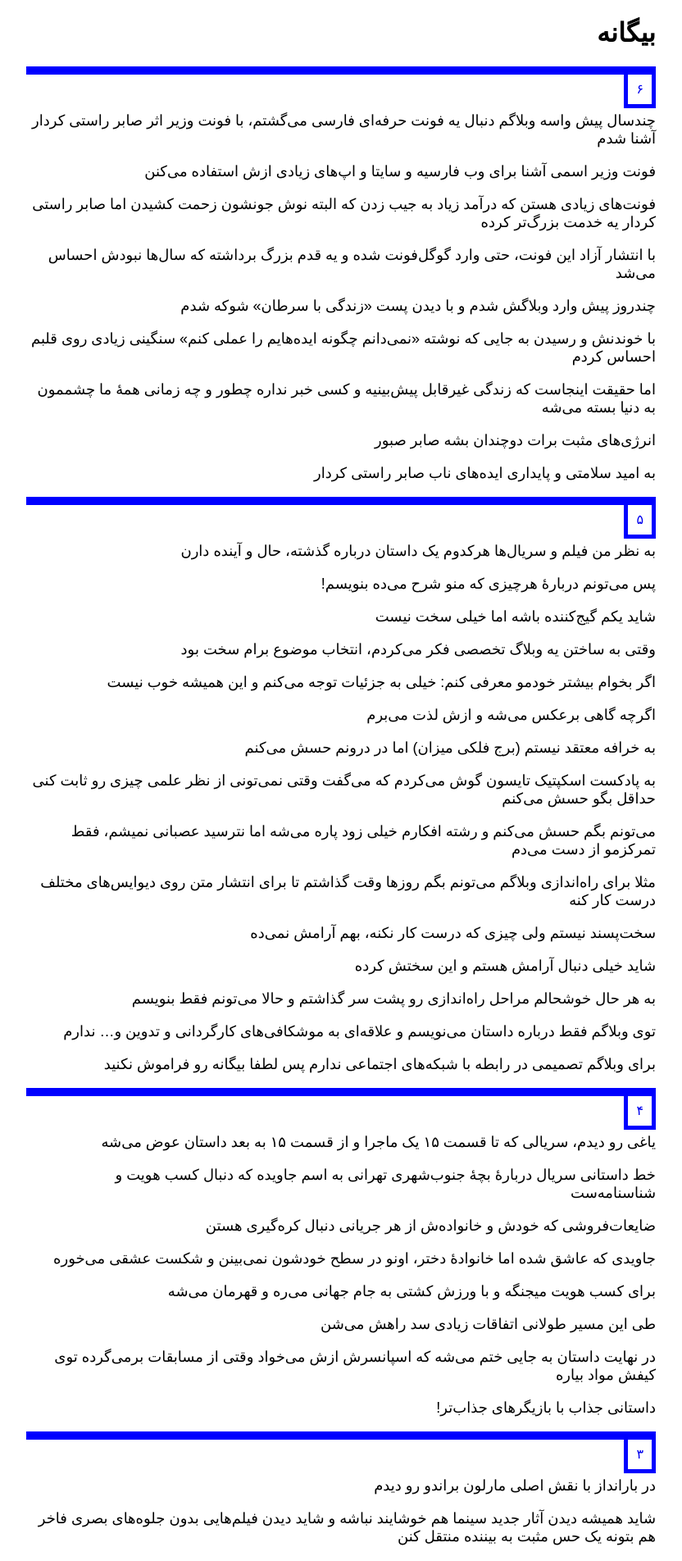
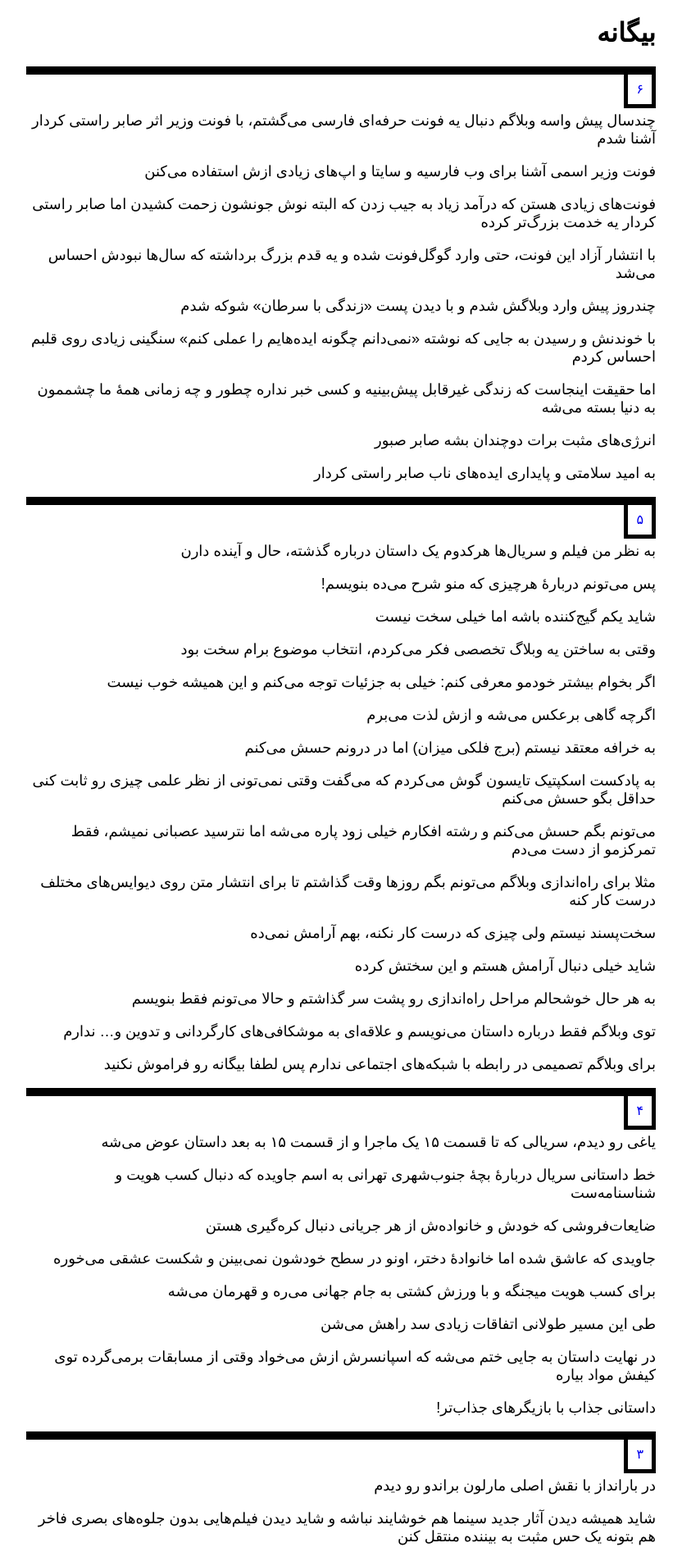
Before and after one commit to darkblog/darkblog.github.io, a Jekyll site: the page built from index.html, in a window 1280 px wide. Shown: the top 1904 px of the page at 82% size, without its empty margins (224-1056 px from the left). Built offline with Jekyll 4.4.1, drawn with Linux system fonts in a browser that asks for light colours.

Commit message:
Update index.html

```diff
--- a/index.html
+++ b/index.html
@@ -9,7 +9,7 @@
 <meta charset="utf-8">
 <meta name="viewport" content="width=device-width, initial-scale=1">
 <link rel="canonical" href="https://biganeh.com/">
-<style>body{font-family:sans-serif;margin:auto;padding:0 1.25em;max-width:48em}p{font-size:large}a{text-decoration:none;padding:10px}a,hr{border:thick solid blue}</style>
+<style>body{font-family:sans-serif;margin:auto;padding:0 1.25em;max-width:48em}p{font-size:large}a{text-decoration:none;padding:10px}a,hr{border:thick solid black}</style>
 </head>
 <body>
 <h1>بیگانه</h1>
```
